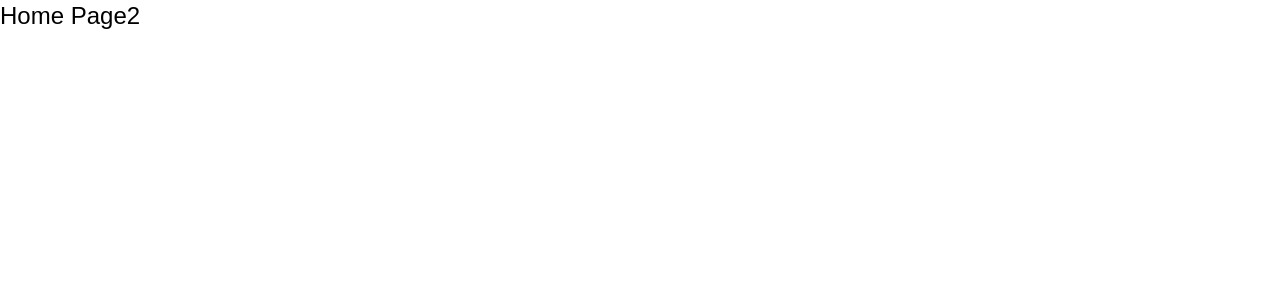
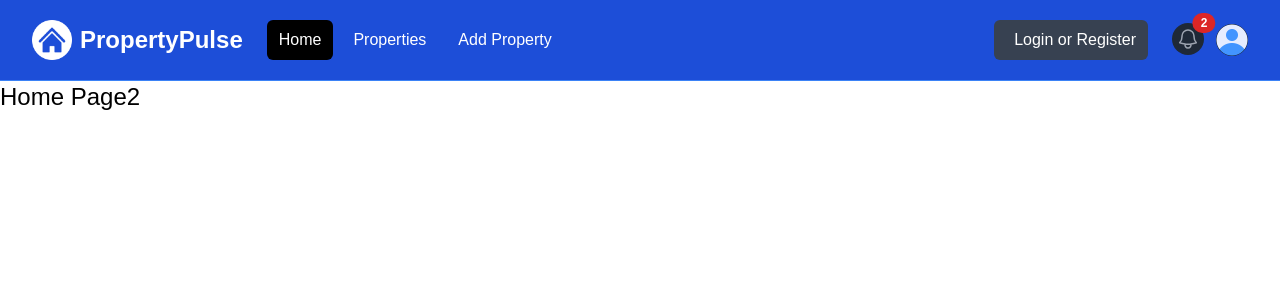
Before and after one commit to Ed2523/propertyPulse, a Next.js app: page / in a window 1280 px wide. Shown: the top 300 px of the page. Built offline with nearby package versions, Linux system fonts and the light colour scheme.

Commit message:
updating navbar

```diff
--- a/app/layout.tsx
+++ b/app/layout.tsx
@@ -1,6 +1,7 @@
 import { ReactNode } from 'react'
 import '@/assets/styles/globals.css'
 import { title } from 'process'
+import NavBar from '@/components/NavBar'
 
 export const metadata = {
     title: 'Property Pulse',
@@ -13,6 +14,7 @@
 }
 const MainLayout = ({children}: MainLayoutProps) => {
     return ( <html><body>
+        <NavBar/>
         <main>{children}</main>
     </body></html> );
 }
--- a/components/NavBar.tsx
+++ b/components/NavBar.tsx
@@ -1,5 +1,207 @@
+import Image from 'next/image';
+import logo from '@/assets/images/logo-white.png'
+import profileDefault from '@/assets/images/profile.png'
+
 const NavBar = () => {
-    return ( <div>Nav bar</div> );
+    return (  <nav className="bg-blue-700 border-b border-blue-500">
+      <div className="mx-auto max-w-7xl px-2 sm:px-6 lg:px-8">
+        <div className="relative flex h-20 items-center justify-between">
+          <div className="absolute inset-y-0 left-0 flex items-center md:hidden">
+            {/*<!-- Mobile menu button-->*/}
+            <button
+              type="button"
+              id="mobile-dropdown-button"
+              className="relative inline-flex items-center justify-center rounded-md p-2 text-gray-400 hover:bg-gray-700 hover:text-white focus:outline-none focus:ring-2 focus:ring-inset focus:ring-white"
+              aria-controls="mobile-menu"
+              aria-expanded="false"
+            >
+              <span className="absolute -inset-0.5"></span>
+              <span className="sr-only">Open main menu</span>
+              <svg
+                className="block h-6 w-6"
+                fill="none"
+                viewBox="0 0 24 24"
+                strokeWidth="1.5"
+                stroke="currentColor"
+                aria-hidden="true"
+              >
+                <path
+                  strokeLinecap="round"
+                  strokeLinejoin="round"
+                  d="M3.75 6.75h16.5M3.75 12h16.5m-16.5 5.25h16.5"
+                />
+              </svg>
+            </button>
+          </div>
+
+          <div
+            className="flex flex-1 items-center justify-center md:items-stretch md:justify-start"
+          >
+            {/*<!-- Logo -->*/}
+            <a className="flex flex-shrink-0 items-center" href="/index.html">
+              <Image
+                className="h-10 w-auto"
+                src={logo}
+                alt="PropertyPulse"
+              />
+
+              <span className="hidden md:block text-white text-2xl font-bold ml-2"
+                >PropertyPulse</span
+              >
+            </a>
+            {/*<!-- Desktop Menu Hidden below md screens -->*/}
+            <div className="hidden md:ml-6 md:block">
+              <div className="flex space-x-2">
+                <a
+                  href="/index.html"
+                  className="text-white bg-black hover:bg-gray-900 hover:text-white rounded-md px-3 py-2"
+                  >Home</a
+                >
+                <a
+                  href="/properties.html"
+                  className="text-white hover:bg-gray-900 hover:text-white rounded-md px-3 py-2"
+                  >Properties</a
+                >
+                <a
+                  href="/add-property.html"
+                  className="text-white hover:bg-gray-900 hover:text-white rounded-md px-3 py-2"
+                  >Add Property</a
+                >
+              </div>
+            </div>
+          </div>
+
+          {/*<!-- Right Side Menu (Logged Out) -->*/}
+          <div className="hidden md:block md:ml-6">
+            <div className="flex items-center">
+              <button
+                className="flex items-center text-white bg-gray-700 hover:bg-gray-900 hover:text-white rounded-md px-3 py-2"
+              >
+                <i className="fa-brands fa-google text-white mr-2"></i>
+                <span>Login or Register</span>
+              </button>
+            </div>
+          </div>
+
+          {/*<!-- Right Side Menu (Logged In) -->*/}
+          <div
+            className="absolute inset-y-0 right-0 flex items-center pr-2 md:static md:inset-auto md:ml-6 md:pr-0"
+          >
+            <a href="messages.html" className="relative group">
+              <button
+                type="button"
+                className="relative rounded-full bg-gray-800 p-1 text-gray-400 hover:text-white focus:outline-none focus:ring-2 focus:ring-white focus:ring-offset-2 focus:ring-offset-gray-800"
+              >
+                <span className="absolute -inset-1.5"></span>
+                <span className="sr-only">View notifications</span>
+                <svg
+                  className="h-6 w-6"
+                  fill="none"
+                  viewBox="0 0 24 24"
+                  strokeWidth="1.5"
+                  stroke="currentColor"
+                  aria-hidden="true"
+                >
+                  <path
+                    strokeLinecap="round"
+                    strokeLinejoin="round"
+                    d="M14.857 17.082a23.848 23.848 0 005.454-1.31A8.967 8.967 0 0118 9.75v-.7V9A6 6 0 006 9v.75a8.967 8.967 0 01-2.312 6.022c1.733.64 3.56 1.085 5.455 1.31m5.714 0a24.255 24.255 0 01-5.714 0m5.714 0a3 3 0 11-5.714 0"
+                  />
+                </svg>
+              </button>
+              <span
+                className="absolute top-0 right-0 inline-flex items-center justify-center px-2 py-1 text-xs font-bold leading-none text-white transform translate-x-1/2 -translate-y-1/2 bg-red-600 rounded-full"
+              >
+                2
+               {/* <!-- Replace with the actual number of notifications -->*/}
+              </span>
+            </a>
+            {/* <!-- Profile dropdown button -->*/}
+            <div className="relative ml-3">
+              <div>
+                <button
+                  type="button"
+                  className="relative flex rounded-full bg-gray-800 text-sm focus:outline-none focus:ring-2 focus:ring-white focus:ring-offset-2 focus:ring-offset-gray-800"
+                  id="user-menu-button"
+                  aria-expanded="false"
+                  aria-haspopup="true"
+                >
+                  <span className="absolute -inset-1.5"></span>
+                  <span className="sr-only">Open user menu</span>
+                  <Image
+                    className="h-8 w-8 rounded-full"
+                    src={profileDefault}
+                    alt=""
+                  />
+                </button>
+              </div>
+
+             {/* <!-- Profile dropdown --> */}
+              <div
+                id="user-menu"
+                className="hidden absolute right-0 z-10 mt-2 w-48 origin-top-right rounded-md bg-white py-1 shadow-lg ring-1 ring-black ring-opacity-5 focus:outline-none"
+                role="menu"
+                aria-orientation="vertical"
+                aria-labelledby="user-menu-button"
+                tabIndex={-1}
+              >
+                <a
+                  href="/profile.html"
+                  className="block px-4 py-2 text-sm text-gray-700"
+                  role="menuitem"
+                  tabIndex={-1}
+                  id="user-menu-item-0"
+                  >Your Profile</a
+                >
+                <a
+                  href="/saved-properties.html"
+                  className="block px-4 py-2 text-sm text-gray-700"
+                  role="menuitem"
+                  tabIndex={-1}
+                  id="user-menu-item-2"
+                  >Saved Properties</a
+                >
+                <button
+                  className="block px-4 py-2 text-sm text-gray-700"
+                  role="menuitem"
+                  tabIndex={-1}
+                  id="user-menu-item-2"
+                >
+                  Sign Out
+                </button>
+              </div>
+            </div>
+          </div>
+        </div>
+      </div>
+
+      {/*<!-- Mobile menu, show/hide based on menu state. -->*/}
+      <div className="hidden" id="mobile-menu">
+        <div className="space-y-1 px-2 pb-3 pt-2">
+          <a
+            href="/index.html"
+            className="bg-black text-white block rounded-md px-3 py-2 text-base font-medium"
+            >Home</a
+          >
+          <a
+            href="/properties.html"
+            className="text-white block rounded-md px-3 py-2 text-base font-medium"
+            >Properties</a
+          >
+          <a
+            href="/add-property.html"
+            className="text-white block rounded-md px-3 py-2 text-base font-medium"
+            >Add Property</a
+          >
+          <button
+            className="flex items-center text-white bg-gray-700 hover:bg-gray-900 hover:text-white rounded-md px-3 py-2 my-5"
+          >
+            <i className="fa-brands fa-google mr-2"></i>
+            <span>Login or Register</span>
+          </button>
+        </div>
+      </div>
+    </nav> );
 }
 
 export default NavBar;
```
